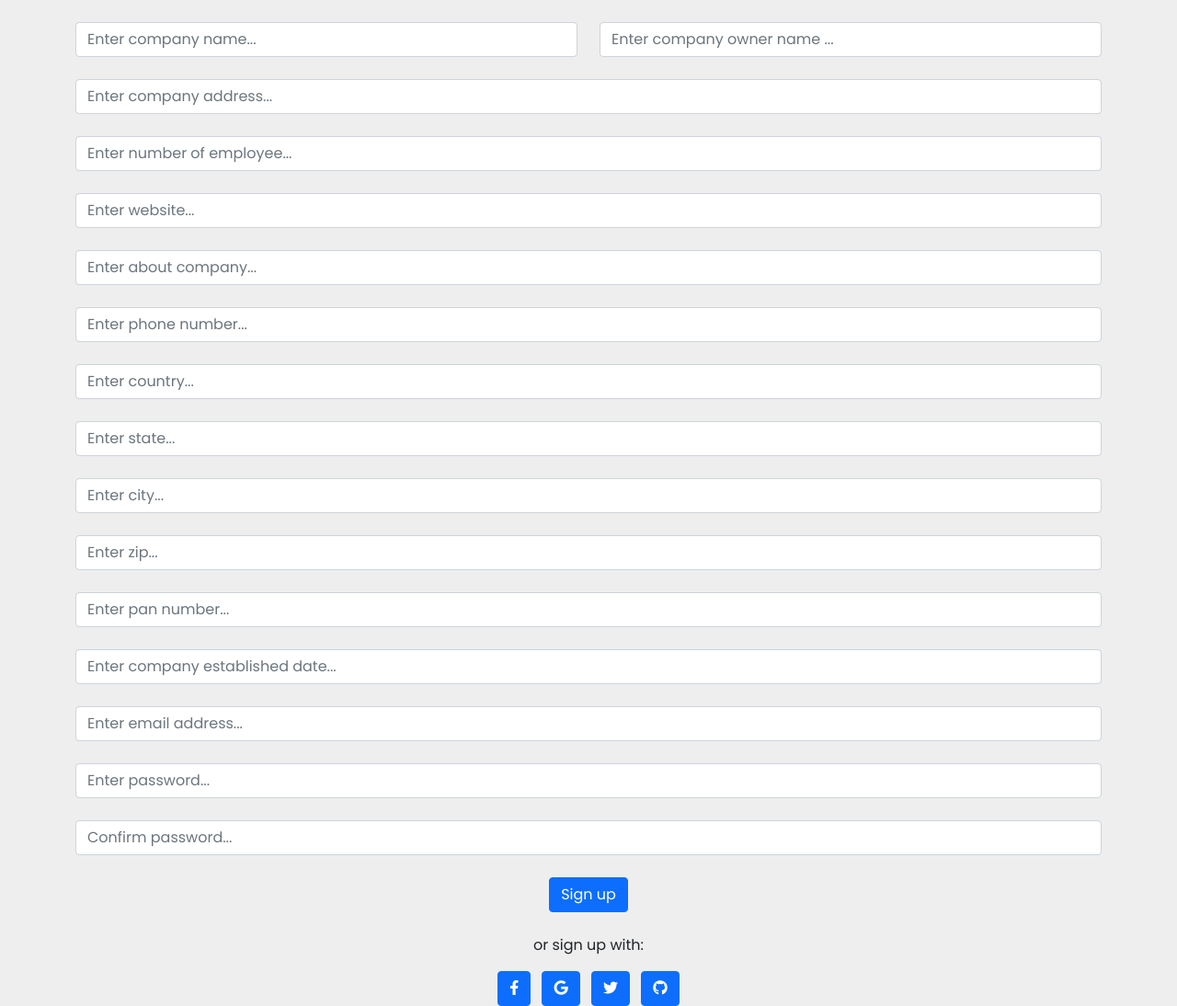
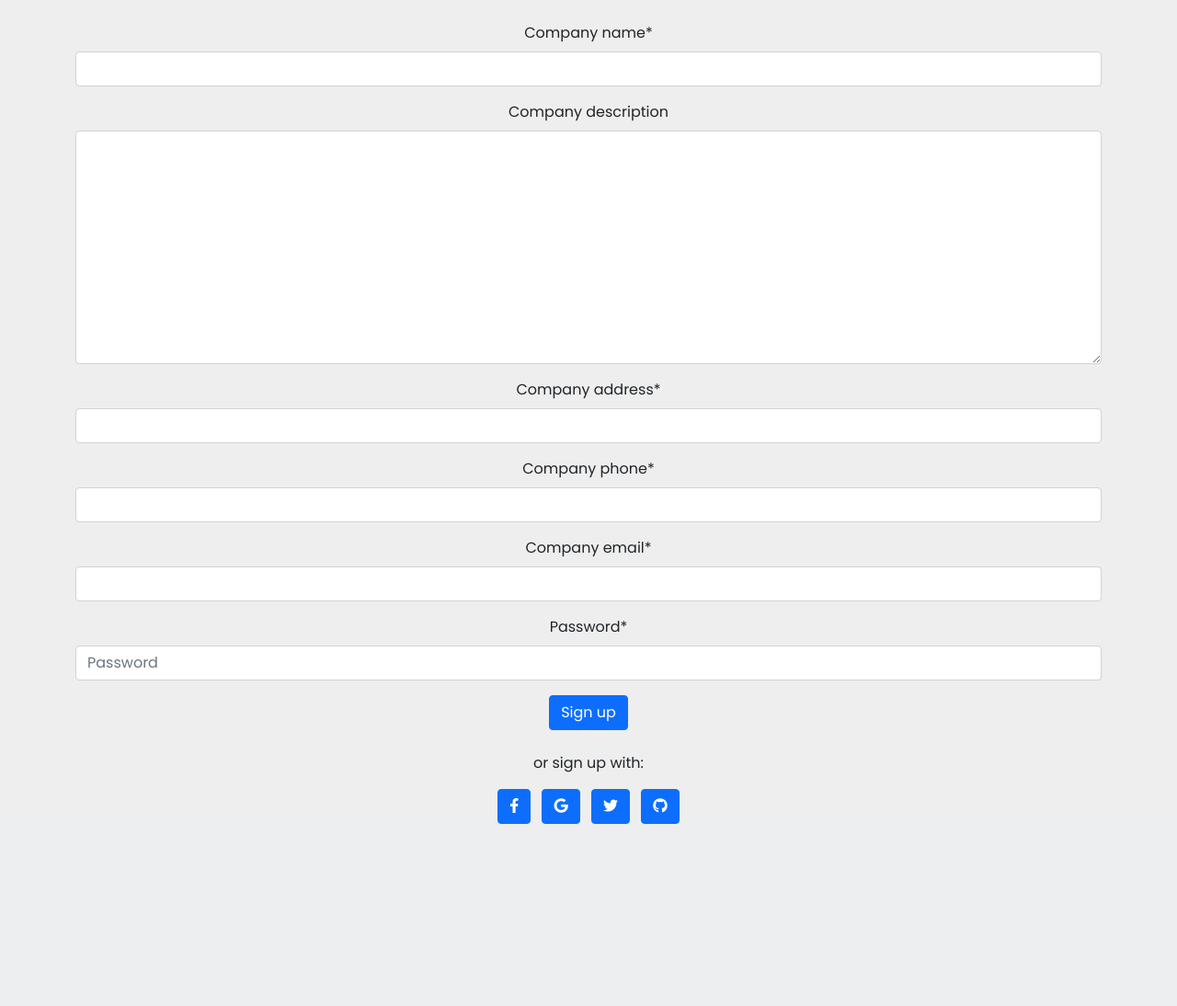
Before and after one commit to sunil-ghimire/FactoryNepal, a Django app: page /seller/signup/ in a window 1280 px wide. Shown: the part 56-1150 px from the top of the page at 92% size. After the commit the page ends 952 px from the top, so only its background shows below. Run offline with Django 4.2, Linux system fonts and the light colour scheme; some libraries are stand-ins or nearby versions.

Commit message:
signup, login and logout function done

```diff
--- a/accounts/models.py
+++ b/accounts/models.py
@@ -27,7 +27,7 @@ class Seller(models.Model):
     company_name = models.CharField(max_length=100, blank=False)
     company_owner_name = models.CharField(max_length=100, blank=False)
     company_address = models.CharField(max_length=200, blank=False)
-    company_phone = models.CharField(max_length=20, blank=False)
+    company_phone = models.CharField(max_length=20,null=False, blank=False)
     company_email = models.EmailField(blank=False)
     password = models.CharField(max_length=100, blank=False)
 
--- /dev/null
+++ b/main_app/forms.py
@@ -0,0 +1,27 @@
+from django import forms
+from accounts.models import *
+from django.contrib.auth.hashers import make_password
+
+class SellerSignupForm(forms.ModelForm):
+    class Meta:
+        model = Seller
+        fields = ['company_name', 'company_description', 'company_address','company_phone', 'company_email', 'password']
+        widgets = {
+            'password': forms.PasswordInput(attrs={
+                'class': 'form-control',
+                'placeholder': 'Password',
+                'id': 'seller_password'
+            }),
+        }
+
+class SellerSignForm(forms.ModelForm):
+    class Meta:
+        model = Seller
+        fields = ['company_email', 'password']
+        widgets = {
+            'password': forms.PasswordInput(attrs={
+                'class': 'form-control',
+                'placeholder': 'Password',
+                'id': 'seller_password'
+            }),
+        }
--- a/main_app/urls.py
+++ b/main_app/urls.py
@@ -6,4 +6,6 @@ urlpatterns = [
     path('company/', views.company, name='company'),
     path('product/', views.product, name='product'),
     path('seller/signup/', views.seller_signup, name='seller_signup'),
+    path('login/',views.seller_login, name="seller_login"),
+    path('logout/', views.seller_logout,name="seller_logout")
 ]
--- a/main_app/views.py
+++ b/main_app/views.py
@@ -1,7 +1,8 @@
 from django.shortcuts import render,redirect
 from django.db.models import Q
 from accounts.models import *
-
+from .forms import *
+from django.contrib.auth import logout
 # Create your views here.
 
 
@@ -50,38 +51,27 @@ def product(request):
         }
         return render(request, 'main_app/product.html', context=context)
 
-
-
 def seller_signup(request):
     if request.method == "POST":
-        company_name = request.POST.get('company_name')
-        company_owner_name = request.POST.get('company_owner_name')
-        company_description = request.POST.get('company_description',None)
-        company_phone = request.POST.get('company_phone')
-        company_address = request.POST.get('company_address')
-        company_email = request.POST.get('company_email')
-        password = request.POST.get('password')
-        password2 = request.POST.get('password2')
-        company_phone = request.POST.get('company_phone')
-        website = request.POST.get('website')
-        company_logo = request.FILES.get('company_logo')
-        company_banner = request.FILES.get('company_banner')
-
-        if password != password2:
-            return redirect('seller_signup')
-
-        seller = Seller(company_name=company_name, company_owner_name = company_owner_name,company_description=company_description, company_address=company_address, company_email=company_email, company_phone=company_phone, website=website, password=password, company_logo=company_logo, company_banner=company_banner)
-        seller.save()
-        return redirect('/')
-    return render(request, 'main_app/seller_signup.html')
+        form = SellerSignupForm(request.POST, request.FILES)
+        if form.is_valid():
+            form.save()
+            return redirect('/')
+    else:
+        form = SellerSignupForm()
+    return render(request, 'main_app/seller_signup.html', {'form': form})
 
 def seller_login(request):
     if request.method == "POST":
-        company_email = request.POST.get('company_email')
-        password = request.POST.get('password')
-        seller = Seller.objects.filter(company_email=company_email, password=password)
-        if seller:
-            return redirect('seller_dashboard')
-        else:
-            return redirect('seller_login')
-    return render(request, 'main_app/seller_login.html')
+        form = SellerSignForm(request.POST)
+        print(form)
+        if form.is_valid():
+            print("valid")
+            return redirect('/')
+    else:
+        form = SellerSignForm()
+    return render(request, 'main_app/seller_signin.html', {'form': form})
+
+def seller_logout(request):
+    logout(request)
+    return redirect('/')
--- /dev/null
+++ b/static/js/validation.js
@@ -0,0 +1,12 @@
+var company_email = document.getElementById('company_email')
+
+//check email
+function validateEmail() {
+    var email = company_email.value;
+    var emailReg = /^([\w-\.]+@([\w-]+\.)+[\w-]{2,4})?$/;
+    if (!emailReg.test(email)) {
+        company_email.setCustomValidity('Please enter a valid email address');
+    } else {
+        company_email.setCustomValidity('');
+    }
+}
--- a/templates/base.html
+++ b/templates/base.html
@@ -17,6 +17,7 @@
         crossorigin="anonymous"></script>
     <link rel="stylesheet" href="https://cdnjs.cloudflare.com/ajax/libs/font-awesome/6.2.0/css/all.min.css">
     <link rel="stylesheet" href="{% static 'css/style.css' %}">
+    <script src="{% static 'js/validation.js' %}"></script>
 </head>
 
 <body>
@@ -38,20 +39,25 @@
                     <li class="nav-item">
                         <a class="nav-link" href="/product">Product</a>
                     </li>
+                    {% if not user.is_authenticated %}
                     <li class="nav-item">
                         <a class="nav-link" href="/seller/signup">Become a Seller</a>
                     </li>
+                    {% endif %}
                     <li class="nav-item dropdown">
                         <a class="nav-link dropdown-toggle" href="#" id="navbarDropdown" role="button"
                             data-bs-toggle="dropdown" aria-expanded="false">
                             <i class="fas fa-user"></i>
                         </a>
                         <ul class="dropdown-menu" aria-labelledby="navbarDropdown">
+                            {% if not user.is_authenticated %}
+                            <li><a class="dropdown-item" href="/login">Login</a></li>
+                            <li><a class="dropdown-item" href="/signup">Sign up</a></li>
+                            {% else %}
                             <li><a class="dropdown-item" href="/profile">Profile</a></li>
                             <li><a class="dropdown-item" href="/setting">Setting</a></li>
-                            <li><a class="dropdown-item" href="/login">Login</a></li>
-                            <li><a class="dropdown-item" href="/signup">Sign up</a></li>
                             <li><a class="dropdown-item" href="/logout">Logout</a></li>
+                            {% endif %}
                         </ul>
                     </li>
                 </ul>
--- a/templates/main_app/seller_signup.html
+++ b/templates/main_app/seller_signup.html
@@ -1,5 +1,6 @@
 {% extends 'base.html' %}
 {% load static %}
+{% load crispy_forms_tags %}
 
 {% block content %}
 <div class="container mt-4">
@@ -7,78 +8,7 @@
         <form class="mx-auto text-center" method="POST">
             {% csrf_token %}
             <!-- 2 column grid layout with text inputs for the first and last names -->
-            <div class="row mb-4">
-                <div class="col">
-                    <div class="form-outline">
-                        <input type="text" id="comapny_name" class="form-control" placeholder="Enter company name..." name="company_name" required />
-                    </div>
-                </div>
-                <div class="col">
-                    <div class="form-outline">
-                        <input type="text" id="company_owner_name" class="form-control" placeholder="Enter company owner name ..." name="company_owner_name" required />
-                    </div>
-                </div>
-            </div>
-
-            <div class="form-outline mb-4">
-                <input type="text" id="company_address" class="form-control" placeholder="Enter company address..." name="company_address" required/>
-            </div>
-
-
-            <div class="form-outline mb-4">
-                <input type="text" id="number_of_employee" class="form-control" placeholder="Enter number of employee..." name="number_of_employee" />
-            </div>
-
-            <div class="form-outline mb-4">
-                <input type="text" id="website" class="form-control" placeholder="Enter website..." name="website" />
-            </div>
-
-            <div class="form-outline mb-4">
-                <input type="text" id="company_description" class="form-control" placeholder="Enter about company..." name="company_description" />
-            </div>
-
-            <div class="form-outline mb-4">
-                <input type="text" id="company_phone" class="form-control" placeholder="Enter phone number..." name="company_phone" required />
-            </div>
-
-            <div class="form-outline mb-4">
-                <input type="text" id="company_country" class="form-control" placeholder="Enter country..." name="company_country" />
-            </div>
-
-            <div class="form-outline mb-4">
-                <input type="text" id="company_state" class="form-control" placeholder="Enter state..." name="company_state"/>
-            </div>
-
-            <div class="form-outline mb-4">
-                <input type="text" id="company_city" class="form-control" placeholder="Enter city..." name="company_city" />
-            </div>
-
-            <div class="form-outline mb-4">
-                <input type="text" id="company_zip" class="form-control" placeholder="Enter zip..." name="company_zip" />
-            </div>
-
-            <div class="form-outline mb-4">
-                <input type="text" id="company_pan_number" class="form-control" placeholder="Enter pan number..." name="comapny_pan_number"/>
-            </div>
-
-            <div class="form-outline mb-4">
-                <input type="text" id="company_established" class="form-control" placeholder="Enter company established date..." name="company_established" />
-            </div>
-
-
-            <!-- Email input -->
-            <div class="form-outline mb-4">
-                <input type="text" id="company_email" class="form-control" placeholder="Enter email address..." name="company_email"  required/>
-            </div>
-
-            <!-- Password input -->
-            <div class="form-outline mb-4">
-                <input type="password" id="password" class="form-control" placeholder="Enter password..." name="password" required/>
-            </div>
-
-            <div class="form-outline mb-4">
-                <input type="password" id="password2" class="form-control" placeholder="Confirm password..." name="password2" required/>
-            </div>
+            {{form|crispy}}
 
             <!-- Submit button -->
             <button type="submit" class="btn btn-primary btn-block mb-4 mx-auto">Sign up</button>
```
Also changed, not shown: FactoryNepal/settings.py (+6 -1 lines), templates/main_app/seller_signin.html (added, +18 -0 lines).
